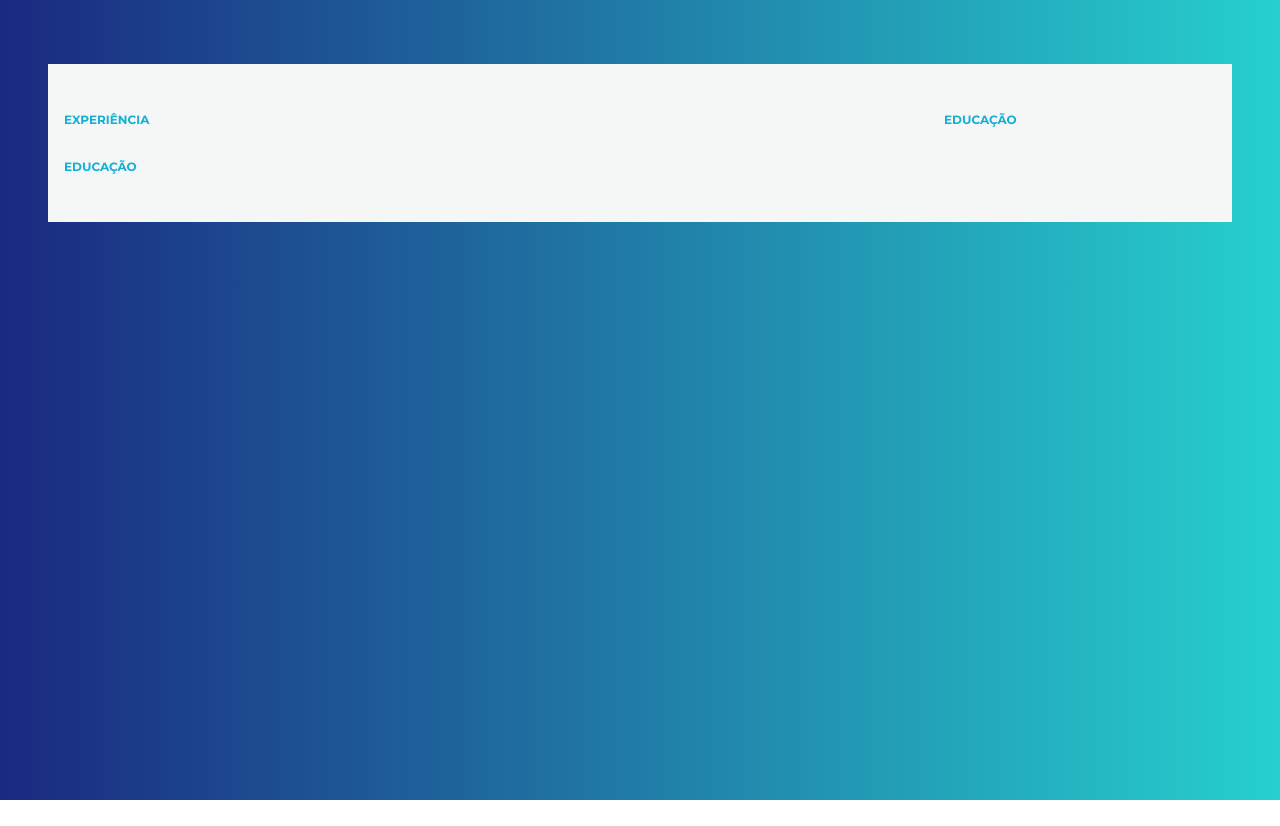
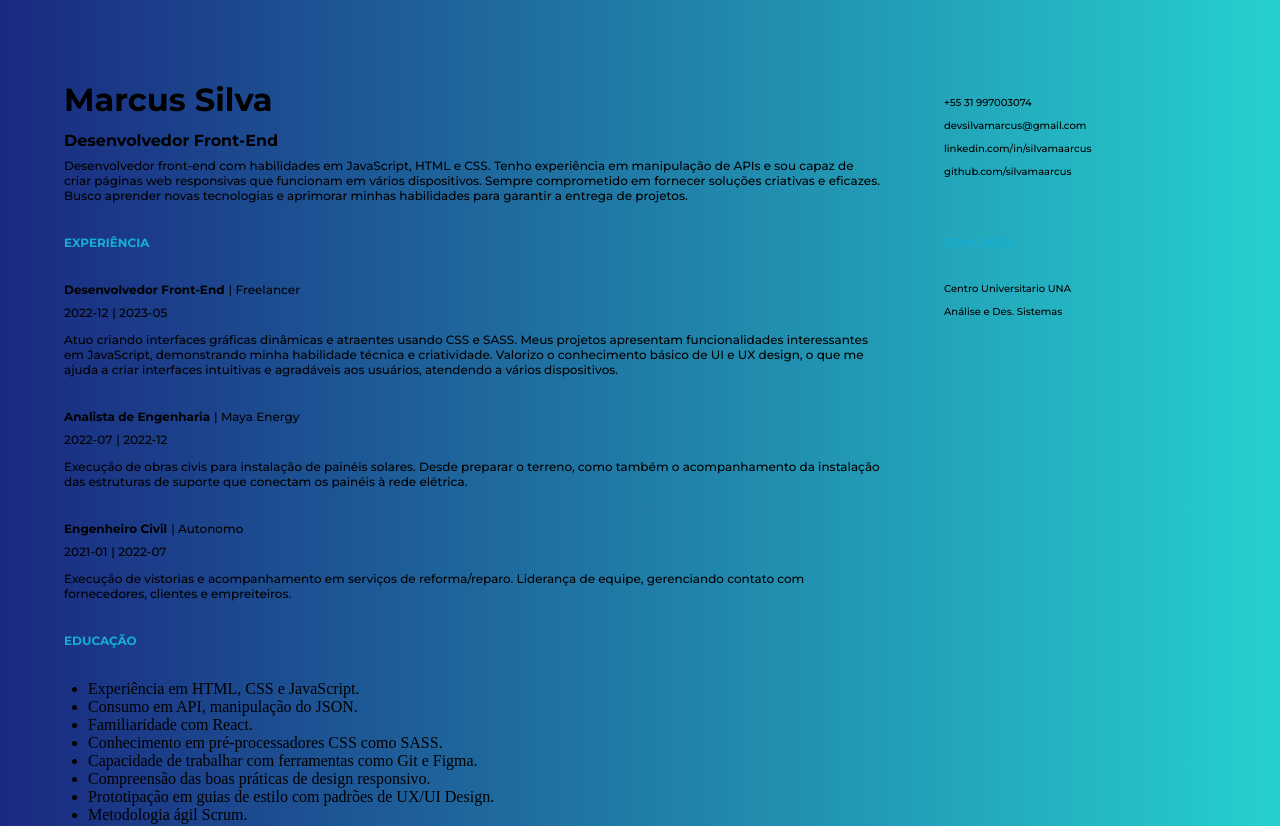
Before and after one commit to silvamaarcus/gerador-curriculo-app, a React (Create React App) app: page /curriculo in a window 1280 px wide. Shown: the top 826 px of the page. Before the commit the page ends 800 px from the top, so only its background shows below. Built offline with nearby package versions, Linux system fonts and the light colour scheme; data requests are answered from the project's data file.

Commit message:
Impressão de curriculo adicionada

```diff
--- a/db.json
+++ b/db.json
@@ -1,6 +1,81 @@
 {
-  "dados": [],
-  "exp": [],
-  "skills": [],
-  "graduacao": []
+  "dados": [
+    {
+      "nome": "Marcus Silva",
+      "celular": "+55 31 997003074",
+      "email": "devsilvamarcus@gmail.com",
+      "linkedin": "linkedin.com/in/silvamaarcus",
+      "outros": "github.com/silvamaarcus",
+      "sobre": "Desenvolvedor front-end com habilidades em JavaScript, HTML e CSS. Tenho\nexperiência em manipulação de APIs e sou capaz de criar páginas web responsivas\nque funcionam em vários dispositivos. Sempre comprometido em fornecer soluções\ncriativas e eficazes. Busco aprender novas tecnologias e aprimorar minhas\nhabilidades para garantir a entrega de projetos.",
+      "profissao": "Desenvolvedor Front-End",
+      "id": 1
+    }
+  ],
+  "exp": [
+    {
+      "cargo": "Desenvolvedor Front-End",
+      "nomeEmpresa": "Freelancer",
+      "dataInicio": "2022-12",
+      "dataSaida": "2023-05",
+      "resumo": "Atuo criando interfaces gráficas dinâmicas e atraentes usando CSS e SASS.\nMeus projetos apresentam funcionalidades interessantes em JavaScript,\ndemonstrando minha habilidade técnica e criatividade. Valorizo o\nconhecimento básico de UI e UX design, o que me ajuda a criar interfaces\nintuitivas e agradáveis aos usuários, atendendo a vários dispositivos.",
+      "id": 1
+    },
+    {
+      "resumo": "Execução de obras civis para instalação de painéis solares. Desde preparar o\nterreno, como também o acompanhamento da instalação das estruturas de\nsuporte que conectam os painéis à rede elétrica.",
+      "nomeEmpresa": "Maya Energy",
+      "cargo": "Analista de Engenharia",
+      "dataInicio": "2022-07",
+      "dataSaida": "2022-12",
+      "id": 2
+    },
+    {
+      "cargo": "Engenheiro Civil",
+      "nomeEmpresa": "Autonomo",
+      "dataInicio": "2021-01",
+      "dataSaida": "2022-07",
+      "resumo": "Execução de vistorias e acompanhamento em serviços de reforma/reparo.\nLiderança de equipe, gerenciando contato com fornecedores, clientes e\nempreiteiros.",
+      "id": 3
+    }
+  ],
+  "skills": [
+    {
+      "habilidade": "Experiência em HTML, CSS e JavaScript.",
+      "id": 1
+    },
+    {
+      "habilidade": "Consumo em API, manipulação do JSON.",
+      "id": 2
+    },
+    {
+      "habilidade": "Familiaridade com React.",
+      "id": 3
+    },
+    {
+      "habilidade": "Conhecimento em pré-processadores CSS como SASS.",
+      "id": 4
+    },
+    {
+      "habilidade": "Capacidade de trabalhar com ferramentas como Git e Figma.",
+      "id": 5
+    },
+    {
+      "habilidade": "Compreensão das boas práticas de design responsivo.",
+      "id": 6
+    },
+    {
+      "habilidade": "Prototipação em guias de estilo com padrões de UX/UI Design.",
+      "id": 7
+    },
+    {
+      "habilidade": "Metodologia ágil Scrum.",
+      "id": 8
+    }
+  ],
+  "graduacao": [
+    {
+      "curso": "Análise e Des. Sistemas",
+      "nomeFaculdade": "Centro Universitario UNA",
+      "id": 1
+    }
+  ]
 }
--- a/src/components/Curriculo/index.js
+++ b/src/components/Curriculo/index.js
@@ -1,4 +1,5 @@
 import { useState, useEffect } from "react";
+import html2pdf from "html2pdf.js";
 
 const Curriculo = () => {
   const [dataDados, setDataDados] = useState([]);
@@ -24,7 +25,22 @@ const Curriculo = () => {
       .catch((error) => console.error(error));
   }, []);
 
+  function downloadPDF() {
+    const page = document.querySelector(".pagina");
+    html2pdf()
+      .set({
+        margin: 0,
+        filename: "curriculo.pdf",
+        image: { type: "jpeg", quality: 1 },
+        html2canvas: { scale: 2 },
+        jsPDF: { unit: "in", format: "letter", orientation: "portrait" },
+      })
+      .from(page)
+      .save();
+  }
+
   return (
+    <>
       <div className="container pagina">
         <div className="header">
           <div className="header-esq">
@@ -87,6 +103,10 @@ const Curriculo = () => {
           </div>
         ))}
       </div>
+      <button onClick={downloadPDF} className="btn-add ml-5 mt-3">
+        Salvar PDF
+      </button>
+    </>
   );
 };
 
--- a/src/css/sass/curriculo/_curriculo.scss
+++ b/src/css/sass/curriculo/_curriculo.scss
@@ -1,6 +1,5 @@
 .pagina {
   margin: 64px 32px;
-  background: $white-normal;
 }
 
 .header,
--- a/src/css/style.css
+++ b/src/css/style.css
@@ -821,7 +821,6 @@ label {
 }
 .pagina {
   margin: 64px 32px;
-  background: #F5F7F7;
 }
 
 .header,
```
Also changed, not shown: 1 other file (tests, documents, lock files or other folders). Lines whose indentation alone changed are shown as unchanged.
